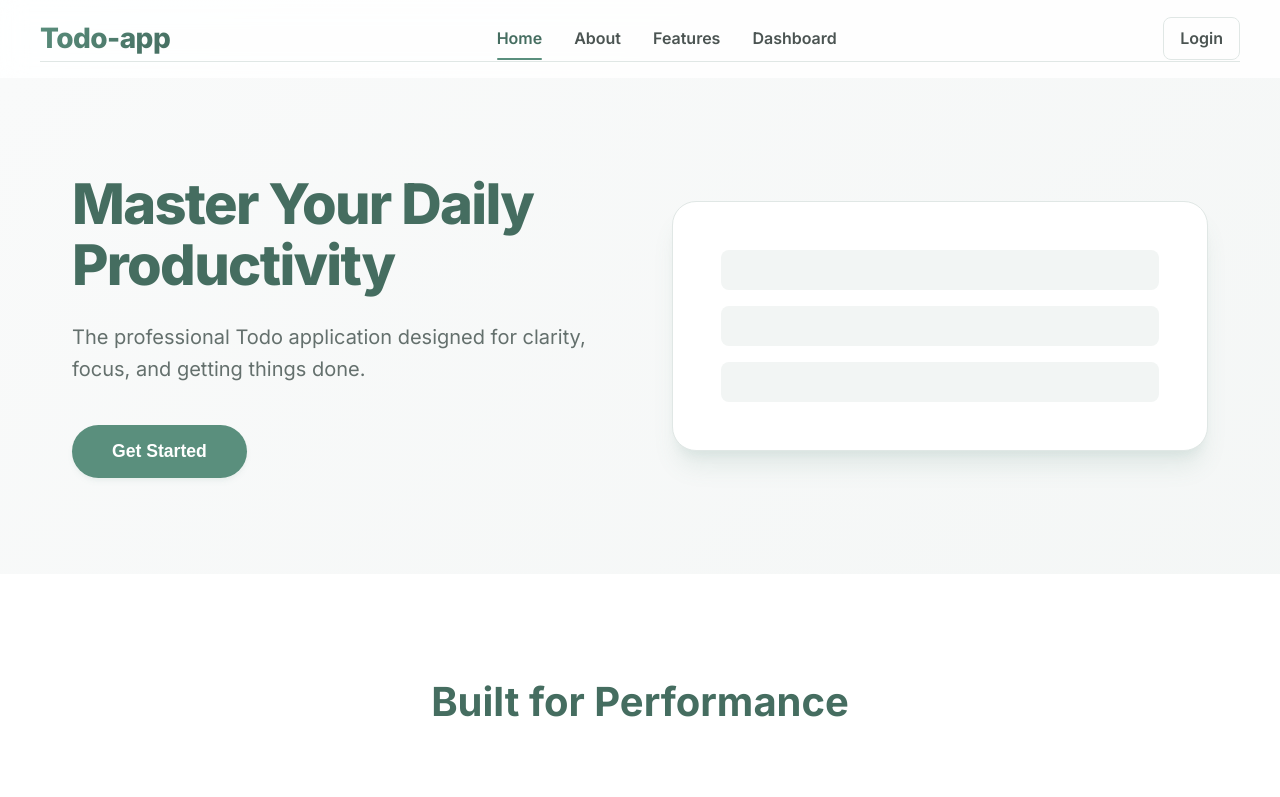
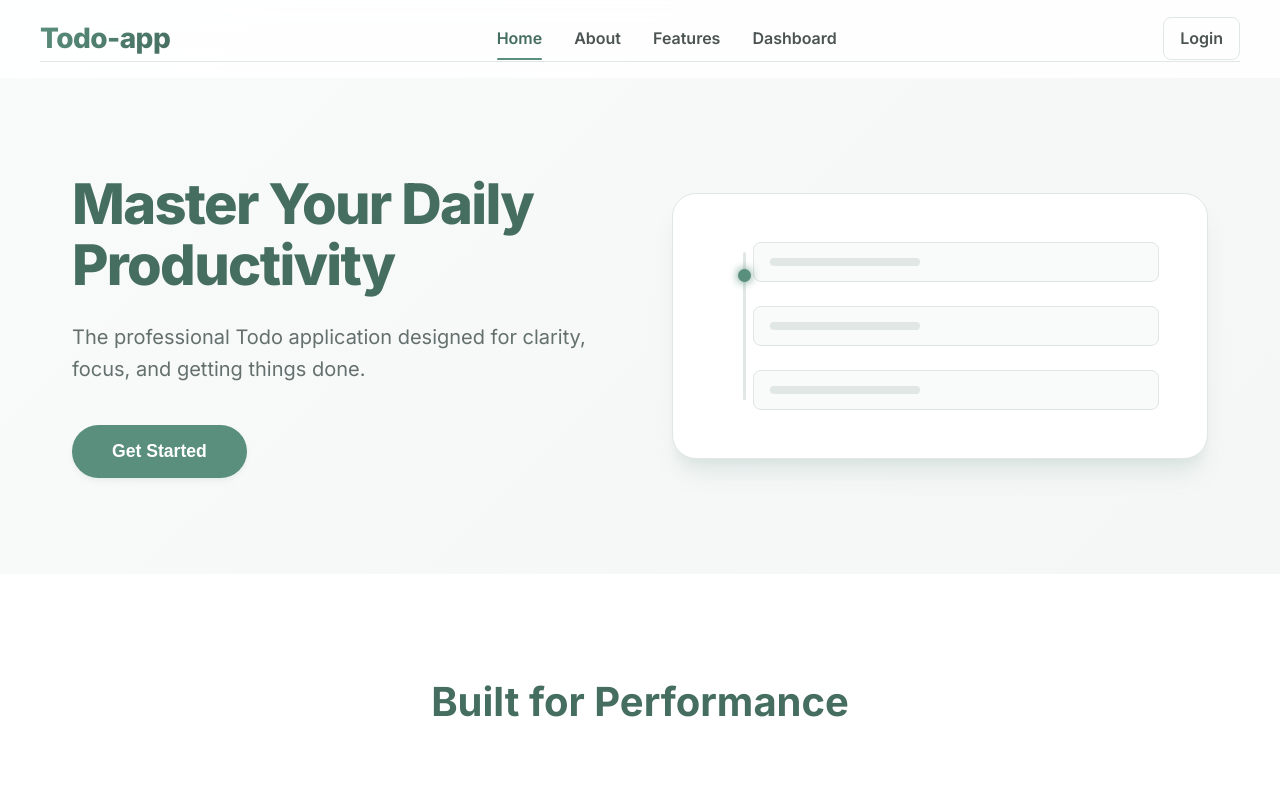
Before and after one commit to AreebaSadiq23/Todo-application, a Next.js app in the folder frontend/: page / in a window 1280 px wide. Shown: the top 797 px of the page. Built offline with nearby package versions, Linux system fonts and the light colour scheme; no server answers.

Commit message:
feat: implement animated workflow chain in hero section

```diff
--- a/frontend/app/home.css
+++ b/frontend/app/home.css
@@ -63,20 +63,60 @@
   border: 1px solid var(--gray-200);
   box-shadow: var(--shadow-xl);
   width: 100%;
-  min-height: 200px;
+  min-height: 250px;
+  position: relative;
 }
 
 .animation-box {
   display: flex;
   flex-direction: column;
-  gap: 1rem;
+  gap: 1.5rem;
+  padding-left: 2rem;
+  position: relative;
+}
+
+.animation-line {
+  position: absolute;
+  left: 22px;
+  top: 10px;
+  bottom: 10px;
+  width: 3px;
+  background: var(--gray-200);
+  border-radius: var(--radius-full);
+}
+
+.animation-dot {
+  position: absolute;
+  left: 17px;
+  width: 13px;
+  height: 13px;
+  background: var(--primary);
+  border-radius: 50%;
+  box-shadow: 0 0 10px var(--primary);
+  animation: moveDot 3s infinite ease-in-out;
+}
+
+@keyframes moveDot {
+  0%, 100% { top: 15px; }
+  50% { top: 180px; }
 }
 
 .task-item {
   height: 40px;
-  background: var(--gray-100);
+  background: var(--gray-50);
+  border: 1px solid var(--gray-200);
   border-radius: var(--radius-md);
   width: 100%;
+  display: flex;
+  align-items: center;
+  padding-left: 1rem;
+}
+
+.task-item span {
+  width: 150px;
+  height: 8px;
+  background: var(--gray-200);
+  border-radius: var(--radius-full);
 }
 
 .features-section {
--- a/frontend/app/page.tsx
+++ b/frontend/app/page.tsx
@@ -34,9 +34,11 @@ const Home = () => {
             <div className="workflow-animation">
               {/* Animated Todo workflow visual */}
               <div className="animation-box">
-                <div className="task-item"></div>
-                <div className="task-item"></div>
-                <div className="task-item"></div>
+                <div className="animation-line"></div>
+                <div className="animation-dot"></div>
+                <div className="task-item"><span></span></div>
+                <div className="task-item"><span></span></div>
+                <div className="task-item"><span></span></div>
               </div>
             </div>
           </div>
```
